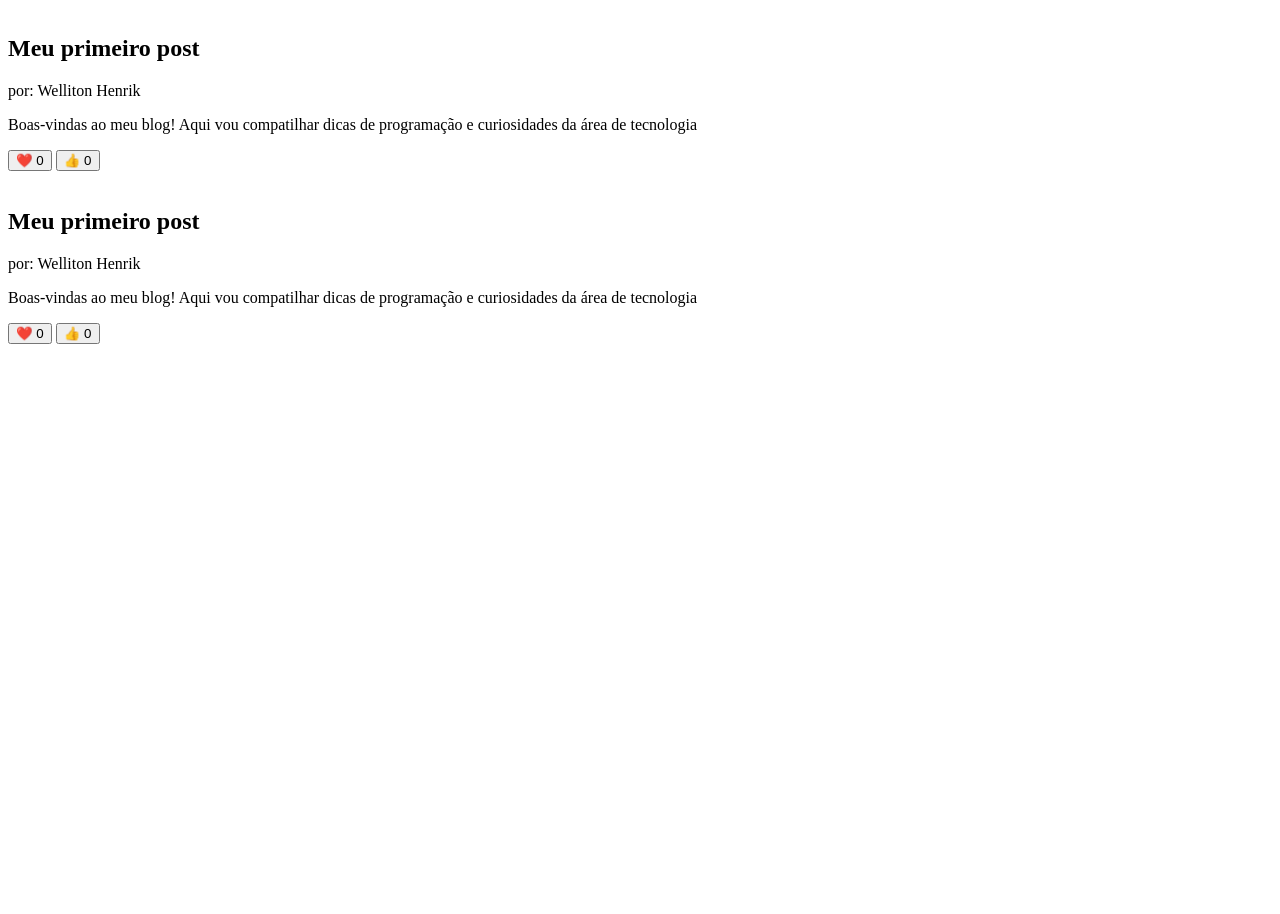
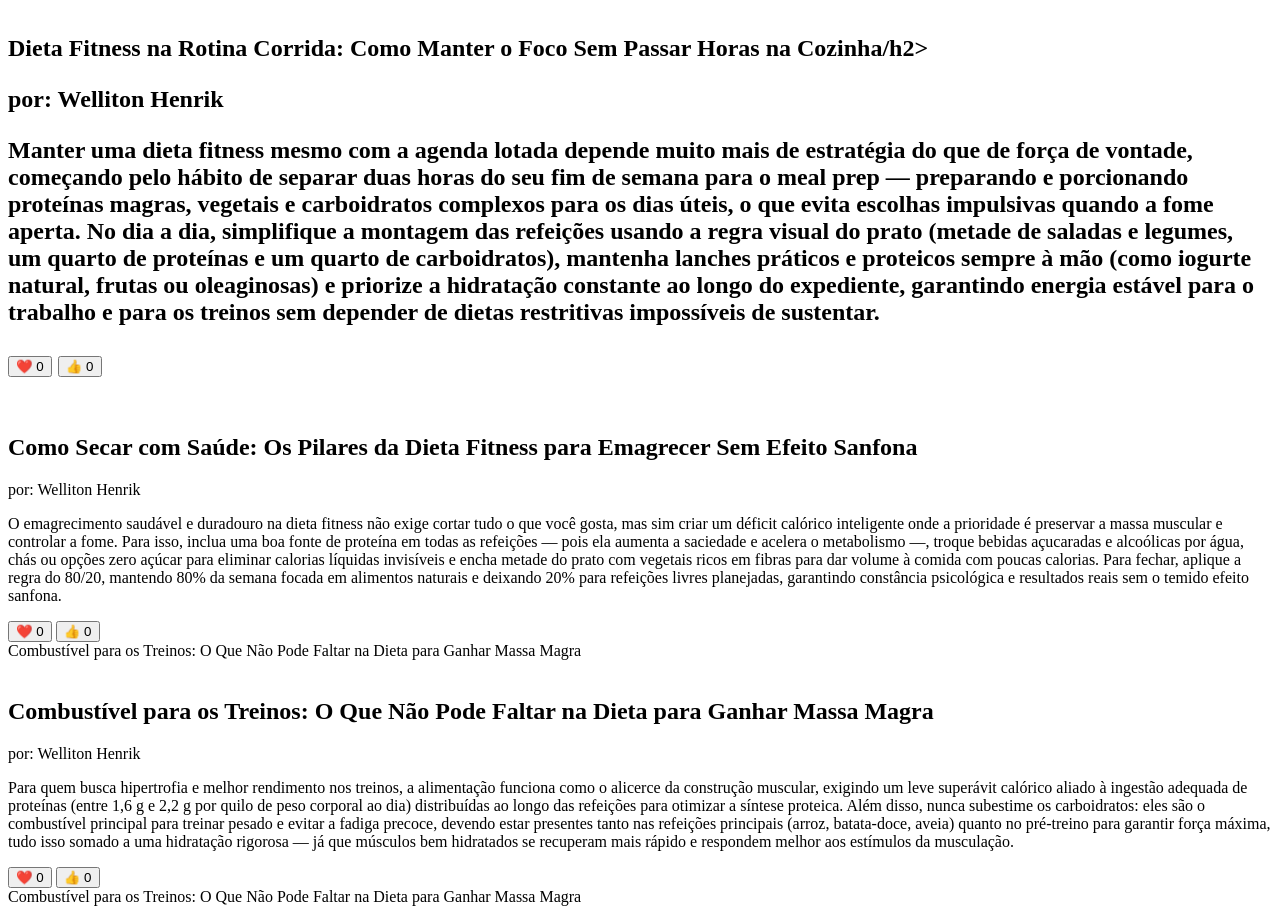
Before and after one commit to wettooo777/blogtech, a plain HTML site: page index.html in a window 1280 px wide. Shown: the part 425-1339 px from the top of the page. Before the commit the page ends 800 px from the top, so only its background shows below. Drawn offline with Linux system fonts and the light colour scheme.

Commit message:
mais 3 artigos

```diff
--- a/index.html
+++ b/index.html
@@ -15,7 +15,7 @@
 
     <main>
         <article>
-            <img src="img1bloga.jpeg" alt="imagem ">
+            <img src="img1bloga.jpeg" alt="imagem conceitual da área da ">
             <div>
                 <h2>Meu primeiro post</h2>
                 <p class="">por: Welliton Henrik</p>
@@ -30,26 +30,64 @@
         <article>
             <img src="" alt="">
             <div>
-                <h2>Meu primeiro post</h2>
-                <p class="">por: Welliton Henrik</p>
-                <p>Boas-vindas ao meu blog! Aqui vou compatilhar dicas de programação e curiosidades da área de
-                    tecnologia</p>
-                <button>❤️ <span>0</span></button>
-                <button>👍 <span>0</span></button>
+                <h2>Dieta Fitness na Rotina Corrida: Como Manter o Foco Sem Passar Horas na Cozinha/h2>
+                    <p class="">por: Welliton Henrik</p>
+                    <p>Manter uma dieta fitness mesmo com a agenda lotada depende muito mais de estratégia do que de
+                        força
+                        de vontade, começando pelo hábito de separar duas horas do seu fim de semana para o meal prep —
+                        preparando e porcionando proteínas magras, vegetais e carboidratos complexos para os dias úteis,
+                        o
+                        que evita escolhas impulsivas quando a fome aperta. No dia a dia, simplifique a montagem das
+                        refeições usando a regra visual do prato (metade de saladas e legumes, um quarto de proteínas e
+                        um
+                        quarto de carboidratos), mantenha lanches práticos e proteicos sempre à mão (como iogurte
+                        natural,
+                        frutas ou oleaginosas) e priorize a hidratação constante ao longo do expediente, garantindo
+                        energia
+                        estável para o trabalho e para os treinos sem depender de dietas restritivas impossíveis de
+                        sustentar.</p>
+                    <button>❤️ <span>0</span></button>
+                    <button>👍 <span>0</span></button>
             </div>
             <article>
 
                 <article>
                     <img src="" alt="">
                     <div>
-                        <h2>Meu primeiro post</h2>
+                        <h2>Como Secar com Saúde: Os Pilares da Dieta Fitness para Emagrecer Sem Efeito Sanfona</h2>
                         <p class="">por: Welliton Henrik</p>
-                        <p>Boas-vindas ao meu blog! Aqui vou compatilhar dicas de programação e curiosidades da área de
-                            tecnologia</p>
+                        <p>O emagrecimento saudável e duradouro na dieta fitness não exige cortar tudo o que você gosta,
+                            mas sim criar um déficit calórico inteligente onde a prioridade é preservar a massa muscular
+                            e controlar a fome. Para isso, inclua uma boa fonte de proteína em todas as refeições — pois
+                            ela aumenta a saciedade e acelera o metabolismo —, troque bebidas açucaradas e alcoólicas
+                            por água, chás ou opções zero açúcar para eliminar calorias líquidas invisíveis e encha
+                            metade do prato com vegetais ricos em fibras para dar volume à comida com poucas calorias.
+                            Para fechar, aplique a regra do 80/20, mantendo 80% da semana focada em alimentos naturais e
+                            deixando 20% para refeições livres planejadas, garantindo constância psicológica e
+                            resultados reais sem o temido efeito sanfona.</p>
                         <button>❤️ <span>0</span></button>
                         <button>👍 <span>0</span></button>
-                    </div>
+                    </div>Combustível para os Treinos: O Que Não Pode Faltar na Dieta para Ganhar Massa Magra
+                </article>
+                <article>
+                    <img src="" alt="">
+                    <div>
+                        <h2>Combustível para os Treinos: O Que Não Pode Faltar na Dieta para Ganhar Massa Magra</h2>
+                        <p class="">por: Welliton Henrik</p>
+                        <p>Para quem busca hipertrofia e melhor rendimento nos treinos, a alimentação funciona como o
+                            alicerce da construção muscular, exigindo um leve superávit calórico aliado à ingestão
+                            adequada de proteínas (entre 1,6 g e 2,2 g por quilo de peso corporal ao dia) distribuídas
+                            ao longo das refeições para otimizar a síntese proteica. Além disso, nunca subestime os
+                            carboidratos: eles são o combustível principal para treinar pesado e evitar a fadiga
+                            precoce, devendo estar presentes tanto nas refeições principais (arroz, batata-doce, aveia)
+                            quanto no pré-treino para garantir força máxima, tudo isso somado a uma hidratação rigorosa
+                            — já que músculos bem hidratados se recuperam mais rápido e respondem melhor aos estímulos
+                            da musculação.</p>
+                        <button>❤️ <span>0</span></button>
+                        <button>👍 <span>0</span></button>
+                    </div>Combustível para os Treinos: O Que Não Pode Faltar na Dieta para Ganhar Massa Magra
                 </article>
     </main>
 </body>
+
 </html>
```
